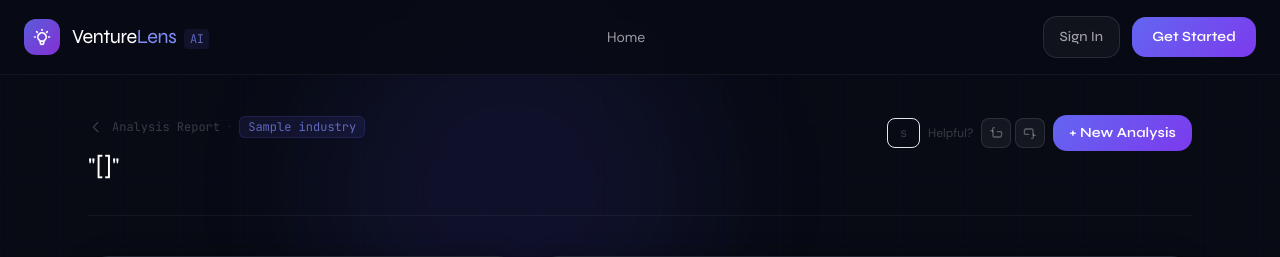
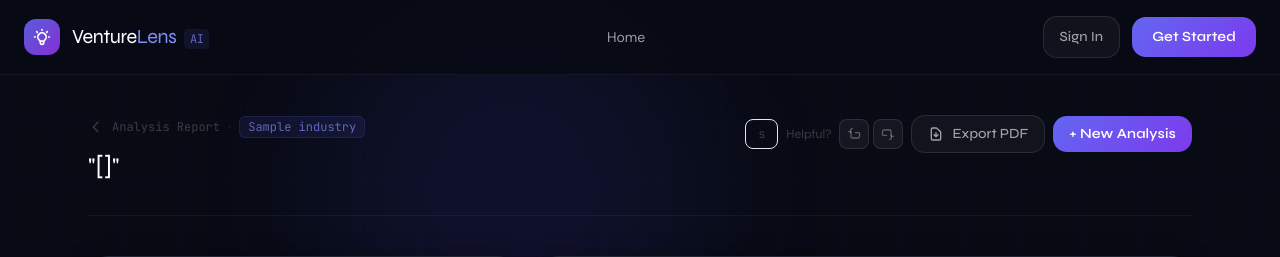
Before and after one commit to rangga-jakti/venturelens-ai, a Django app: template templates/dashboard/results.html in a window 1280 px wide. Shown: the top 257 px of the page. Run offline with Django 5.2, Linux system fonts and the light colour scheme; the template is opened without the code that fills it: most values are stand-ins (such as "Sample title", 1, 10 or a date in 2020); some libraries are stand-ins or nearby versions.

Commit message:
Add Export PDF button

```diff
--- a/templates/dashboard/results.html
+++ b/templates/dashboard/results.html
@@ -58,6 +58,20 @@
                         <svg class="w-4 h-4" fill="none" stroke="currentColor" viewBox="0 0 24 24"><path stroke-linecap="round" stroke-linejoin="round" stroke-width="2" d="M10 14H5.236a2 2 0 01-1.789-2.096l.483-4A2 2 0 015.718 6H14.5a2 2 0 012 2v5.5a2 2 0 002 2H20"/><path stroke-linecap="round" stroke-linejoin="round" stroke-width="2" d="M17 14v4a2 2 0 01-2 2h-.5"/></svg>
                     </button>
                 </div>
+
+                <button onclick="window.print()" class="btn-ghost text-sm px-4 py-2 flex items-center gap-2">
+                    <svg class="w-4 h-4" fill="none" stroke="currentColor" viewBox="0 0 24 24"><path stroke-linecap="round" stroke-linejoin="round" stroke-width="2" d="M12 10v6m0 0l-3-3m3 3l3-3m2 8H7a2 2 0 01-2-2V5a2 2 0 012-2h5.586a1 1 0 01.707.293l5.414 5.414a1 1 0 01.293.707V19a2 2 0 01-2 2z"/></svg>
+                    {% trans "Export PDF" %}
+                </button>
+
+                <style media="print">
+                    nav, footer, .btn-primary, .btn-ghost, button { display: none !important; }
+                    body { background: white !important; color: black !important; }
+                    .glass-card, .card-elevated { background: white !important; border: 1px solid #ddd !important; box-shadow: none !important; }
+                    * { color: black !important; }
+                    .text-brand-400, .text-emerald-400, .text-purple-400 { color: #6366f1 !important; }
+                </style>
+
                 <a href="{% url 'analysis:input' %}" class="btn-primary text-sm px-4 py-2">
                     + {% trans "New Analysis" %}
                 </a>
```
